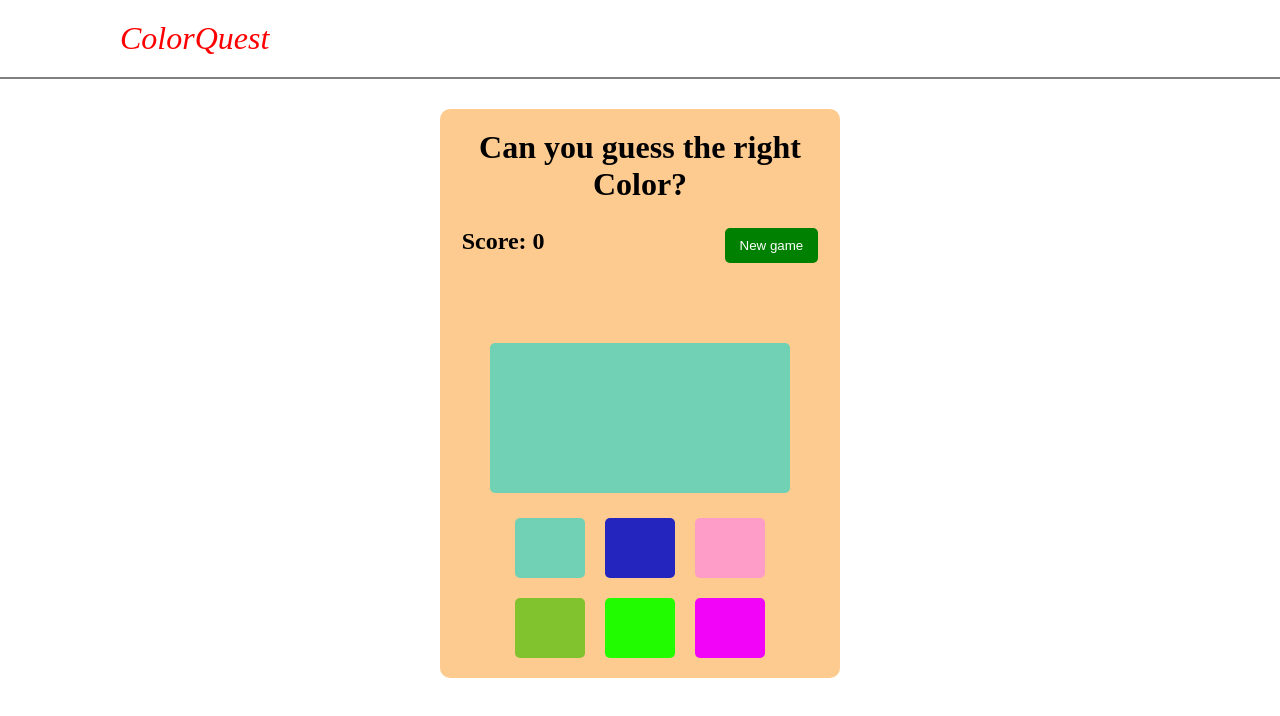
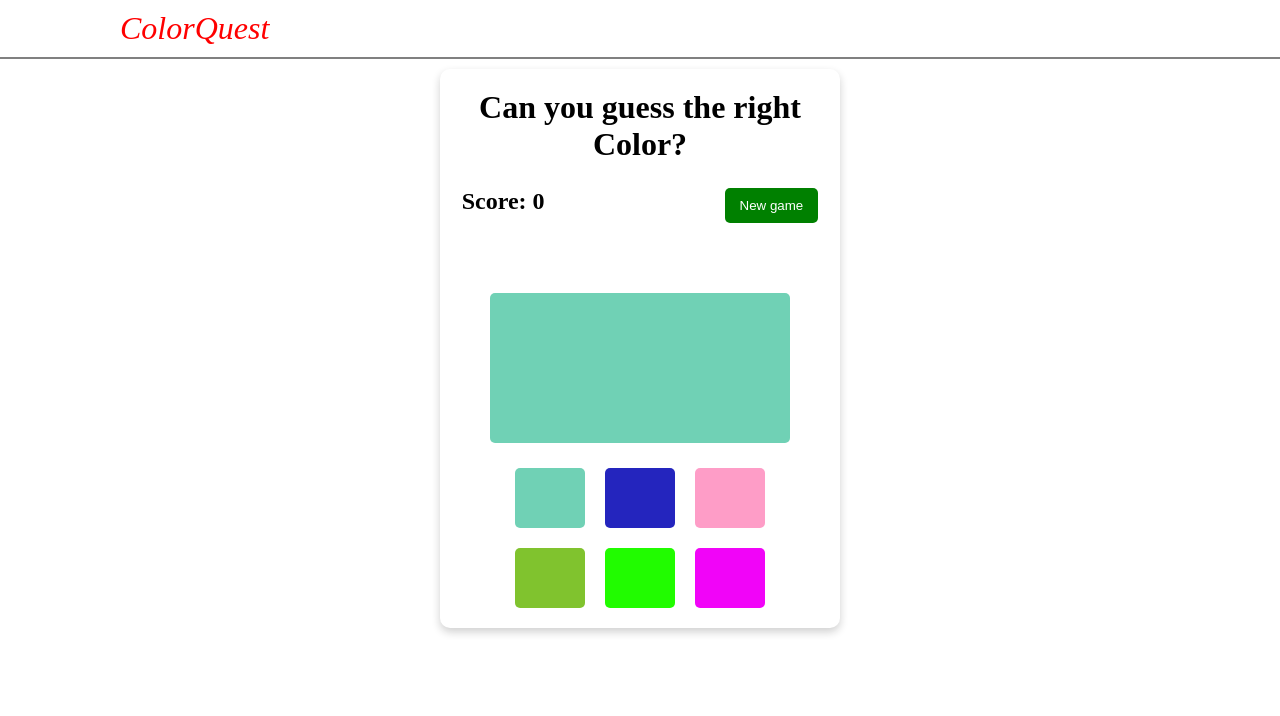
Before and after one commit to DevMeley/Color-guessing-game, a React (Vite) app: page / in a window 1280 px wide. Shown: the top 716 px of the page. Built offline with nearby package versions, Linux system fonts and the light colour scheme.

Commit message:
modification

```diff
--- a/src/CSS/MainComponent.css
+++ b/src/CSS/MainComponent.css
@@ -5,10 +5,10 @@
     align-items: center;
     min-height: 50vh;
     gap: 30px;
-    margin-top: 30px;
+    margin-top: 10px;
     margin-bottom: 20px;
 }
-.body-content{background-color: rgb(253, 202, 143);
+.body-content{
     display: flex;
     justify-content: center;
     align-items: center;
@@ -17,6 +17,8 @@
     width: 400px;
     padding: 20px 5px;
     border-radius: 10px;
+    box-shadow: 0 4px 8px rgba(20, 20, 20, 0.2);
+
 }
 
 .box{
@@ -55,7 +57,7 @@ h2{
     text-align: center;
 }
 span{
-    height: 30px;
+    height: 20px;
     font-size: 20px;
 
 }
--- a/src/CSS/Nav.css
+++ b/src/CSS/Nav.css
@@ -1,5 +1,5 @@
 .nav{
-    padding: 20px 120px 20px 120px;
+    padding: 10px 120px 10px 120px;
     border-bottom: 2px solid gray;
 }
 .logo{
```
